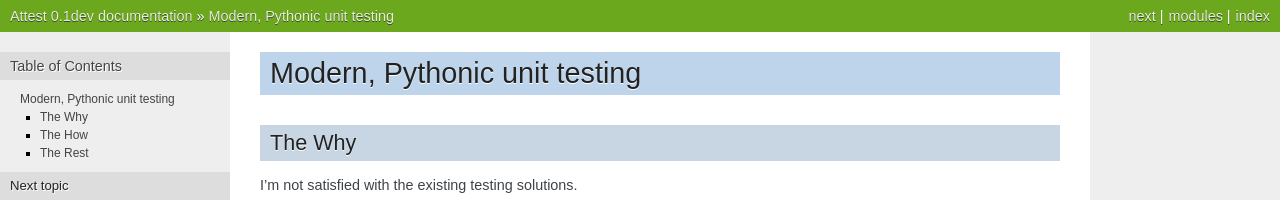
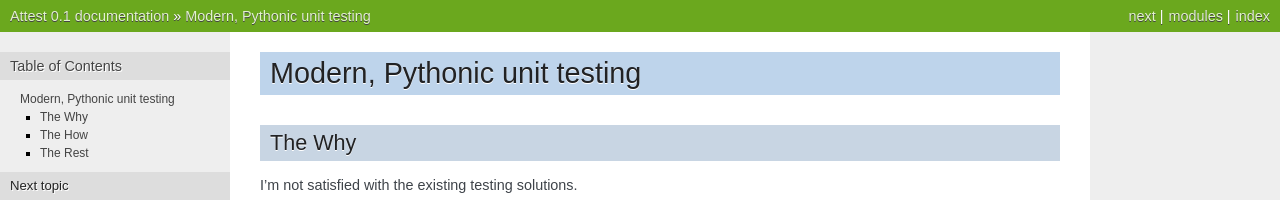
Before and after one commit to dag/attest, a Sphinx documentation site: the page built from docs/index.rst, in a window 1280 px wide and 900 px high. Shown: the top 200 px of the window. Built offline with Sphinx 7.4.7, drawn with Linux system fonts in a browser that asks for light colours; some of the changed text lies outside the part shown.

Commit message:
Release: 0.1

```diff
--- a/docs/conf.py
+++ b/docs/conf.py
@@ -48,9 +48,9 @@
 # built documents.
 #
 # The short X.Y version.
-version = '0.1dev'
+version = '0.1'
 # The full version, including alpha/beta/rc tags.
-release = '0.1dev'
+release = '0.1'
 
 # The language for content autogenerated by Sphinx. Refer to documentation
 # for a list of supported languages.
--- a/setup.py
+++ b/setup.py
@@ -31,7 +31,7 @@
 
 setup(
     name='Attest',
-    version='0.1dev',
+    version='0.1',
     description='Modern, Pythonic unit testing.',
     long_description=__doc__,
 
@@ -51,7 +51,7 @@
     test_suite='tests.tests',
 
     classifiers=[
-        'Development Status :: 2 - Pre-Alpha',
+        'Development Status :: 3 - Alpha',
         'Intended Audience :: Developers',
         'License :: OSI Approved :: BSD License',
         'Programming Language :: Python',
```
Also changed, not shown: 1 other file.
